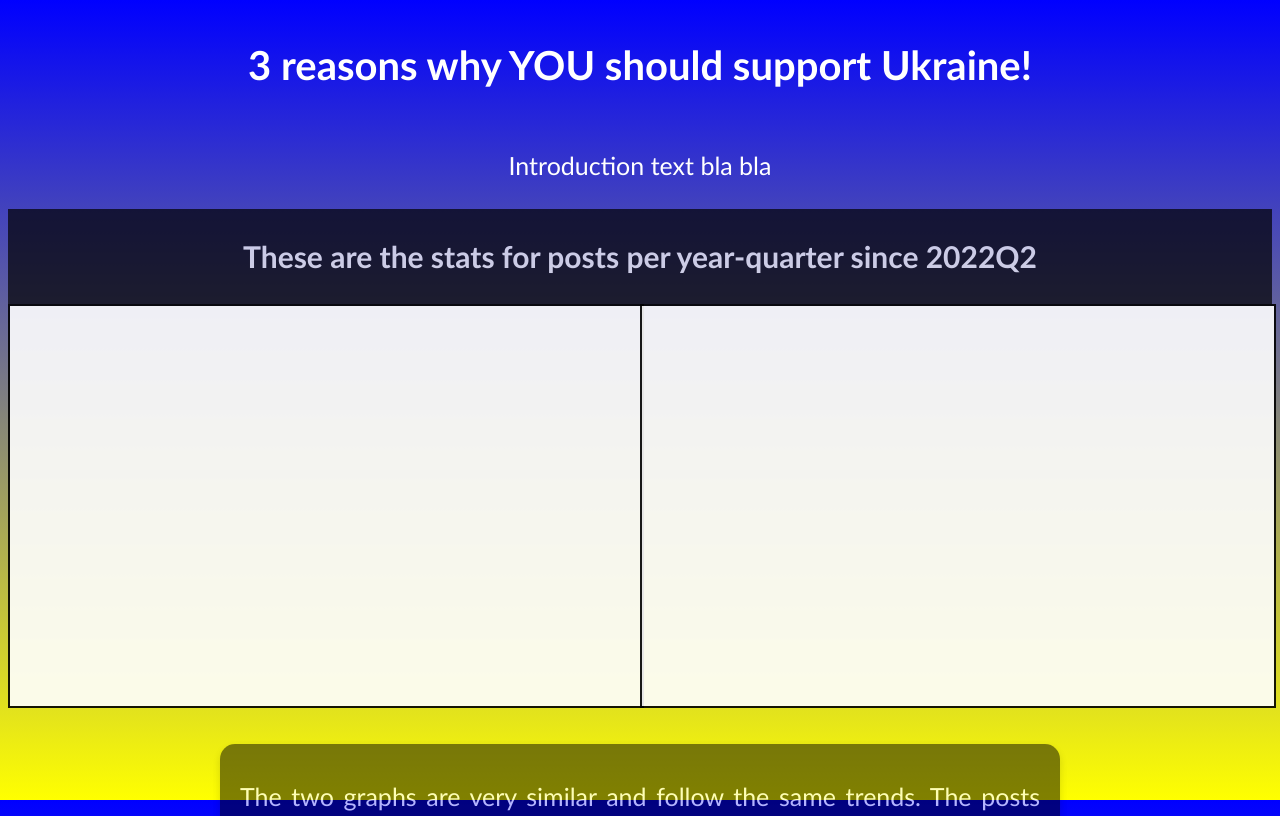
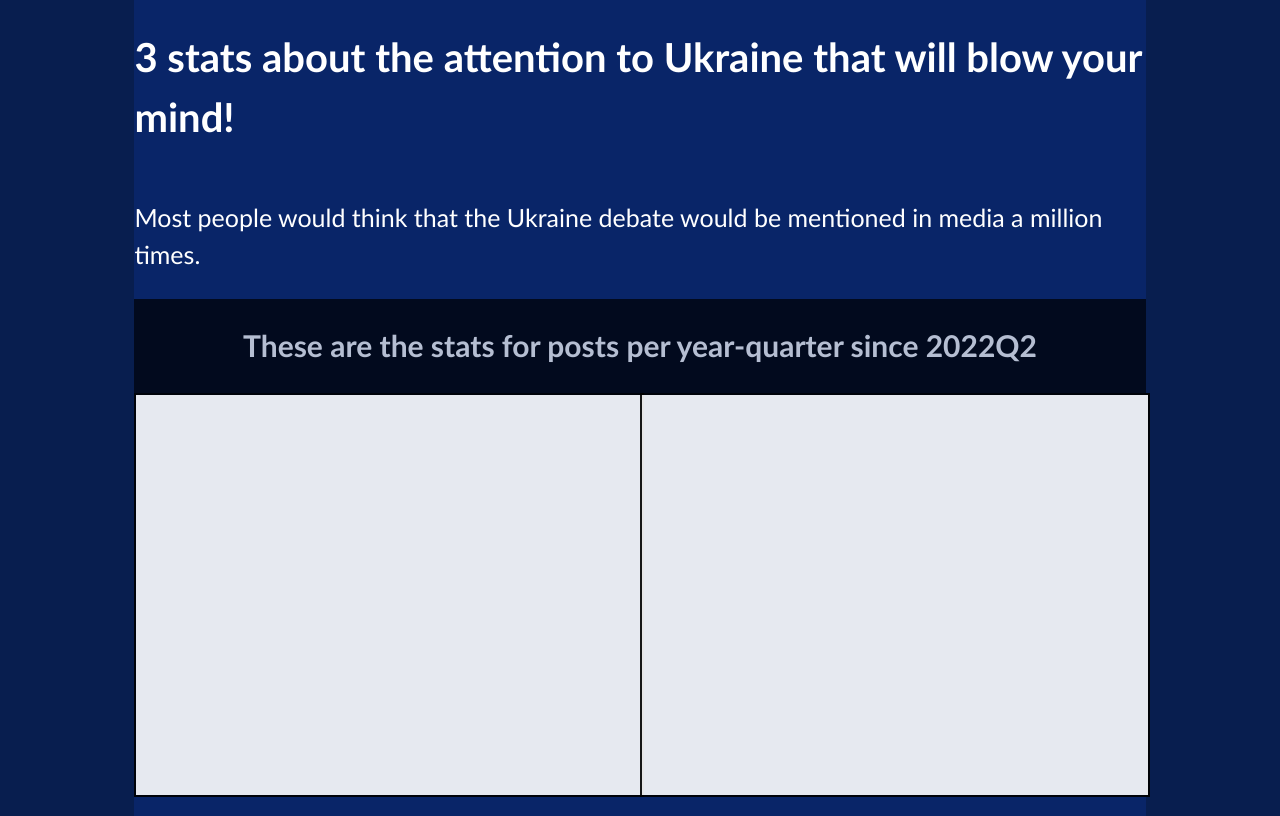
Before and after one commit to AndreasRG/portfolio-6-common-consultancy, a plain HTML site: page index.html in a window 1280 px wide. Shown: the top 816 px of the page. Drawn offline with nearby package versions, Linux system fonts and the light colour scheme; no server answers.

Commit message:
Snapshot - 16/12-2024 15:19
Updated HTML, added new endpoints updated css and added script for chart.js

```diff
--- a/index.html
+++ b/index.html
@@ -7,9 +7,10 @@
     <title>Portfolio 6 - Common Consultancy</title>
 </head>
 <body>
+<main>
 <header>
-    <h1>3 reasons why YOU should support Ukraine!</h1>
-    <p>Introduction text bla bla</p>
+    <h1>3 stats about the attention to Ukraine that will blow your mind!</h1>
+    <p>Most people would think that the Ukraine debate would be mentioned in media a million times.</p>
 </header>
 <section id="section2title">
     <h2>These are the stats for posts per year-quarter since 2022Q2</h2>
@@ -66,6 +67,7 @@
 <footer>
 
 </footer>
+</main>
 <script src="script.js"></script>
 </body>
 </html>
--- a/style.css
+++ b/style.css
@@ -1,8 +1,16 @@
 body {
-    background: linear-gradient(to bottom, blue, yellow);
+    background: #081e4f;
     background-attachment: fixed;
     background-size: cover;
     background-repeat: no-repeat;
+    display: flex;
+    justify-content: center;
+    margin: 0;
+}
+main {
+    background-color: #092568;
+
+    width: 79%;
 }
 h1{
     font: bold 40px/1.5 "calibri";
```
